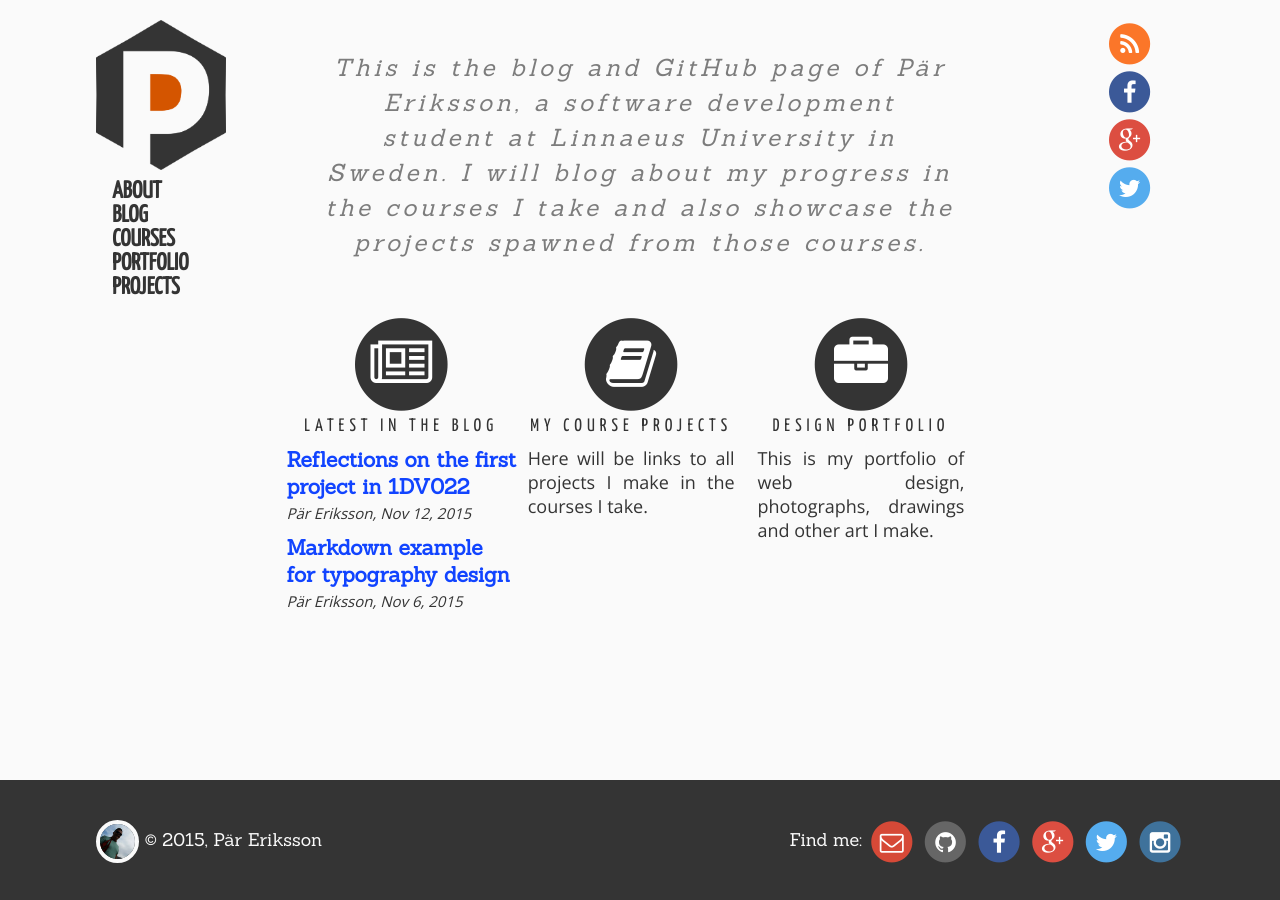
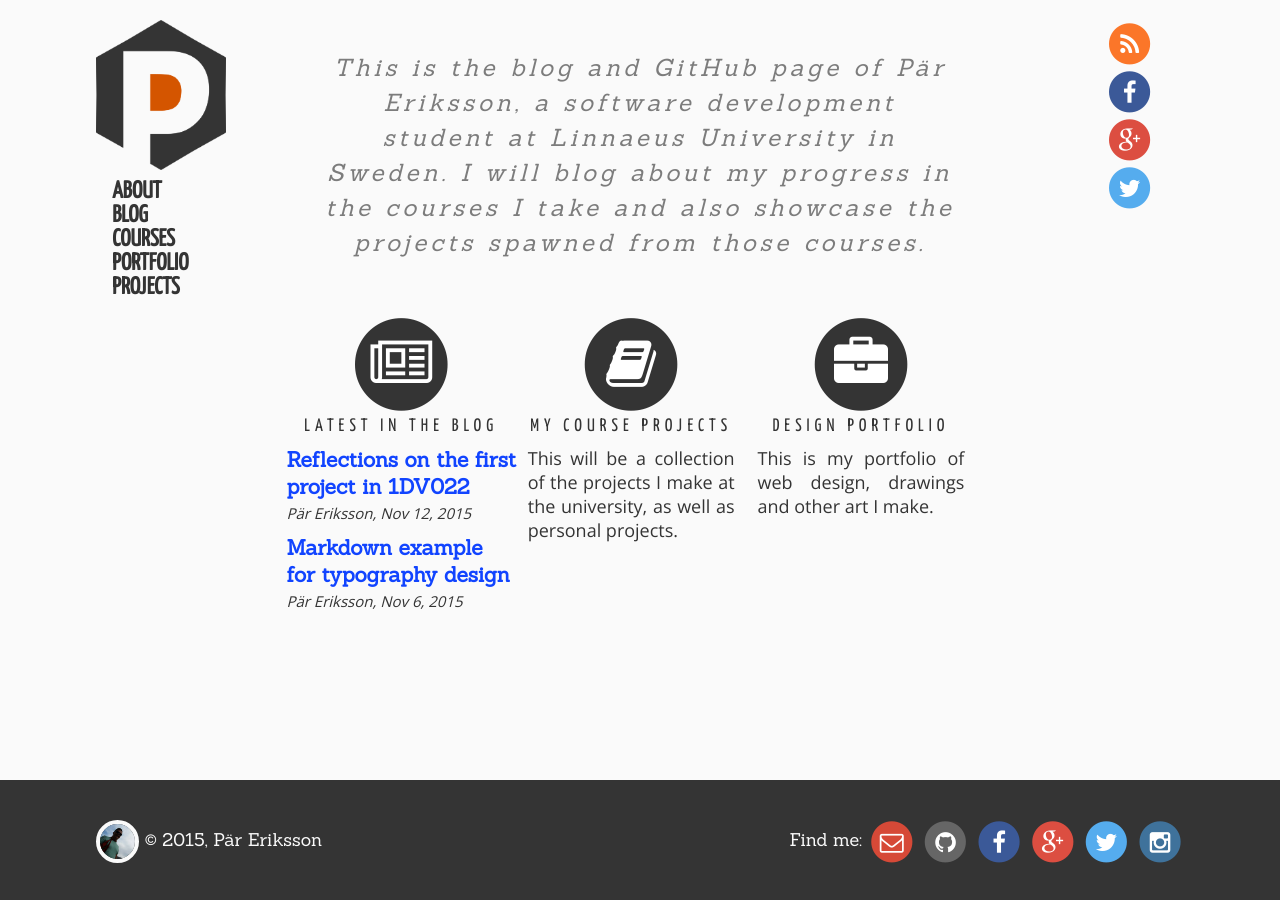
Before and after one commit to Popniten/Popniten.github.io, a Jekyll site: the page built from index.html, in a window 1280 px wide. Built offline with Jekyll 4.4.1, drawn with Linux system fonts in a browser that asks for light colours; comment, search, counter and statistics services are not loaded; a file with an impossible date is left out.

Commit message:
Changing information. Removing gallery and images.

```diff
--- a/index.html
+++ b/index.html
@@ -31,7 +31,7 @@ layout: default
     </div>
     <span class="summaryTitle">My course projects</span>
     <p>
-        Here will be links to all projects I make in the courses I take.
+        This will be a collection of the projects I make at the university, as well as personal projects.
     </p>
 </div>
 <div class="summary">
@@ -43,7 +43,7 @@ layout: default
     </div>
     <span class="summaryTitle">Design portfolio</span>
     <p>
-        This is my portfolio of web design, photographs, drawings and other art I make.
+        This is my portfolio of web design, drawings and other art I make.
     </p>
 </div>
 </main>
```
Also changed, not shown: gallery/astronomy/jupiter01.jpg (deleted), gallery/astronomy/moon01.JPG (deleted), gallery/astronomy/sun01.jpg (deleted).
